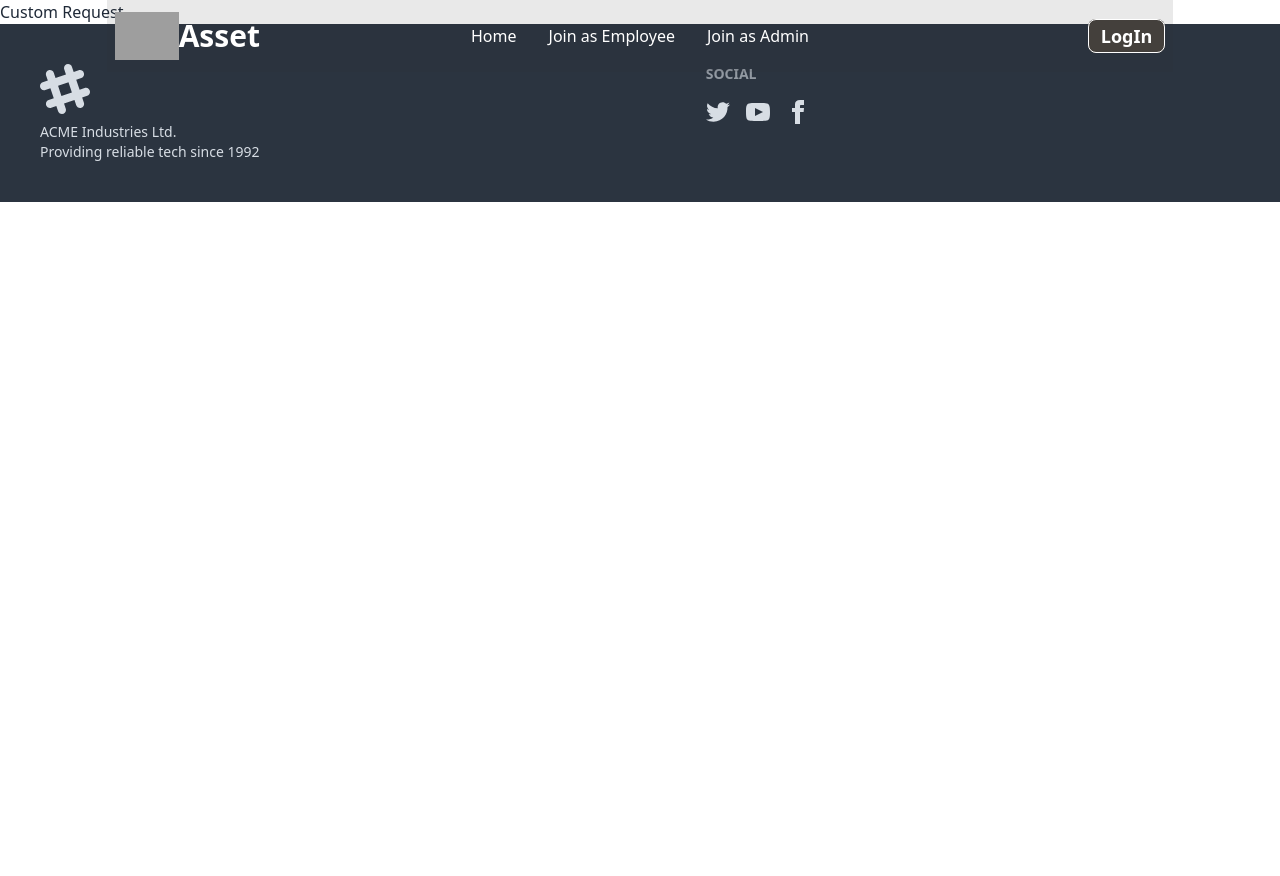
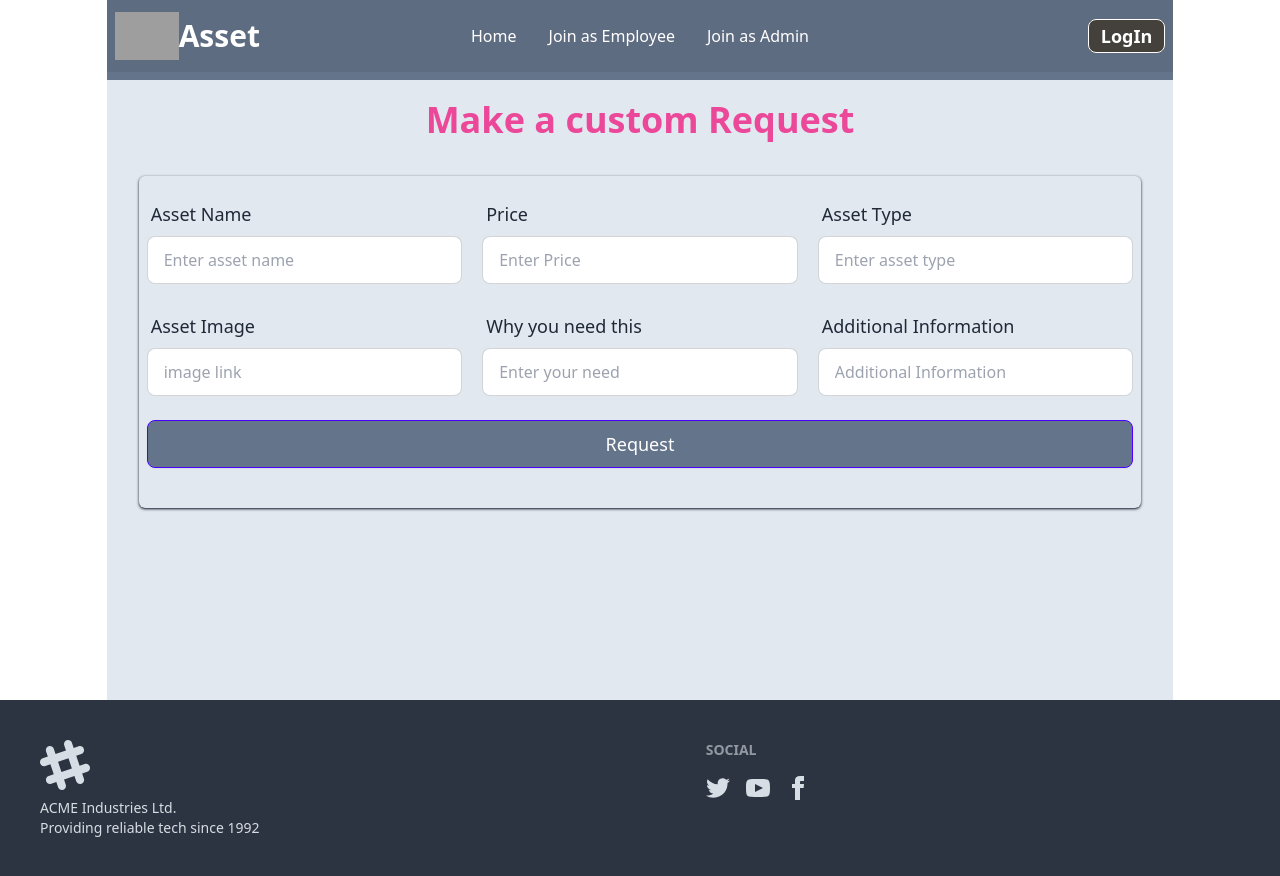
Before and after one commit to sajalbiswas1/asset-management-clint-a12, a React (Vite) app: page /customRequest in a window 1280 px wide. Before the commit the page ends 800 px from the top, so only its background shows below. Built offline with nearby package versions, Linux system fonts and the light colour scheme; no server answers; grey boxes are pictures that could not be loaded.

Commit message:
employee make custom request & admin custom list added

```diff
--- a/src/Page/AdminPage/AddAsset/AddAsset.jsx
+++ b/src/Page/AdminPage/AddAsset/AddAsset.jsx
@@ -15,7 +15,7 @@ const AddAsset = () => {
         const productQuantity = form.productQuantity.value;
         const asset = { productName, productType, productQuantity: parseInt(productQuantity), adminEmail: user.email, postDate:date }
         console.log(asset)
-        axiosApi.post('/assets', asset)
+        axiosApi.post('/custom', asset)
             .then(res => {
                 console.log(res.data)
             })
--- a/src/Page/AdminPage/AssetList/AssetList.jsx
+++ b/src/Page/AdminPage/AssetList/AssetList.jsx
@@ -10,7 +10,7 @@ const AssetList = () => {
     const axiosApi = useAxios()
     const { data } = useQuery({
         enabled: !!user?.email,
-        queryKey: ['asset', user?.email],
+        queryKey: ['assets', user?.email],
         queryFn: async () => {
             const response = await axiosApi.get(`/assets?email${user?.email}`)
             return response.data;
@@ -43,7 +43,7 @@ const AssetList = () => {
                                     <th>{idx + 1}</th>
                                     <td>{list.productName}</td>
                                     <td>{list.productType}</td>
-                                    <td>{list.postDate.slice(0,10)}</td>
+                                    <td>{list.postDate}</td>
                                     <td><button className="btn">Update</button></td>
                                     <td><button className="btn">Delete </button></td>
                             </tr>)
--- a/src/Page/AdminPage/CustomRequestList/CustomRequestList.jsx
+++ b/src/Page/AdminPage/CustomRequestList/CustomRequestList.jsx
@@ -1,8 +1,63 @@
+import { useQuery } from "@tanstack/react-query";
+import useAxios from "../../../Component/Hooks/useAxios";
+import { useContext } from "react";
+import { AuthContext } from "../../../Provider/AuthProvider";
 
 const CustomRequestList = () => {
+    const { user } = useContext(AuthContext);
+
+    const axiosApi = useAxios()
+    const { data } = useQuery({
+        enabled: !!user?.email,
+        queryKey: ['custom', user?.email],
+        queryFn: async () => {
+            const response = await axiosApi.get(`/custom`)
+            return response.data;
+        }
+    });
+    console.log(data)
     return (
-        <div>
-            <h2>Custom Request list for Admin</h2>
+        <div className="lg:w-10/12 md:w-10/12 m-auto mb-20 min-h-screen">
+            <div className="h-20 bg-slate-500">
+                {/* navbar bg */}
+            </div>
+            <div className="overflow-x-auto">
+                <table className="table">
+                    {/* head */}
+                    <thead>
+                        <tr className="text-center">
+                            <th>Serial</th>
+                            <th>Asset Name</th>
+                            <th>Price</th>
+                            <th>Asset Type</th>
+                            <th>Image</th>
+                            <th>Why you need this</th>
+                            <th>Additional information</th>
+                            <th>Approve Button</th>
+                            <th>Reject Button</th>
+                        </tr>
+                    </thead>
+                    <tbody>
+                        {/* row 1 */}
+                        {
+                            data?.map((list, idx)=> <tr className="text-center" key={list._id}>
+
+                                    <th>{idx + 1}</th>
+                                    <td>{list.assetName}</td>
+                                    <td>{list.price}</td>
+                                    <td>{list.assetType}</td>
+                                    <td><img className="h-20" src={list.assetImage} alt="" /></td>
+                                    <td>{list.whyNeed}</td>
+                                    <td className="w-52">{list.additionalInformation}</td>
+                                    <td><button className="btn">Approve</button></td>
+                                    <td><button className="btn">Rejects</button></td>
+                            </tr>)
+                        }
+
+
+                    </tbody>
+                </table>
+            </div>
         </div>
     );
 };
--- a/src/Page/EmployeePage/CustomRequest/CustomRequest.jsx
+++ b/src/Page/EmployeePage/CustomRequest/CustomRequest.jsx
@@ -1,9 +1,91 @@
+import { useContext } from "react";
+import { AuthContext } from "../../../Provider/AuthProvider";
+import useAxios from "../../../Component/Hooks/useAxios";
+import Swal from "sweetalert2";
 
 const CustomRequest = () => {
+    const { user } = useContext(AuthContext)
+    const axiosApi = useAxios();
+    const date = new Date();
+
+    const handleSubmit = e => {
+        e.preventDefault();
+        const form = e.target;
+        const assetName = form.assetName.value;
+        const price = form.price.value;
+        const assetType = form.assetType.value;
+        const assetImage = form.assetImage.value;
+        const whyNeed = form.whyNeed.value;
+        const additionalInformation = form.additionalInformation.value;
+        const asset = { assetName, price:parseInt(price),assetType, employeeEmail: user.email, requestDate:date,assetImage,whyNeed,additionalInformation,request:'pending',requestType:'custom' }
+        console.log(asset)
+        axiosApi.post('/custom', asset)
+            .then(res => {
+                console.log(res.data)
+                Swal.fire({
+                    title: "Successfully added",
+
+                    icon: "success"
+                  });
+            })
+            e.target.reset()
+
+    }
     return (
-        <div>
-            <h3>Custom Request</h3>
+        <div className="lg:w-10/12 md:w-10/12 m-auto bg-slate-200 pb-40">
+        <div className="h-20 bg-slate-500">
+            {/* navbar bg */}
         </div>
+        <h3 className="md:text-4xl text-2xl text-center font-bold mb-1 mt-5"><span className="text-pink-500">Make a custom Request</span></h3>
+
+        <form onSubmit={handleSubmit} className="card-body ">
+            <div className="shadow-current shadow px-2 rounded-md pb-10 pt-4">
+                <div className="grid md:grid-cols-3 gap-5 w-full">
+                    <div className="form-control">
+                        <label className="label">
+                            <span className="label-text text-lg font-medium">Asset Name</span>
+                        </label>
+                        <input type="text" placeholder="Enter asset name" name="assetName" className="input input-bordered w-full" required />
+                    </div>
+                    <div className="form-control">
+                        <label className="label">
+                            <span className="label-text text-lg font-medium">Price</span>
+                        </label>
+                        <input type="text" placeholder="Enter Price" name="price" className="input input-bordered w-full" required />
+                    </div>
+                    <div className="form-control">
+                        <label className="label">
+                            <span className="label-text text-lg font-medium">Asset Type</span>
+                        </label>
+                        <input type="text" placeholder="Enter asset type" name="assetType" className="input input-bordered w-full" required />
+
+                    </div>
+                    <div className="form-control">
+                        <label className="label">
+                            <span className="label-text text-lg font-medium">Asset Image</span>
+                        </label>
+                        <input type="text" placeholder="image link" name="assetImage" className="input input-bordered w-full" required />
+                    </div>
+                    <div className="form-control">
+                        <label className="label">
+                            <span className="label-text text-lg font-medium">Why you need this</span>
+                        </label>
+                        <input type="text" placeholder="Enter your need" name="whyNeed" className="input input-bordered w-full" required />
+                    </div>
+                    <div className="form-control">
+                        <label className="label">
+                            <span className="label-text text-lg font-medium">Additional Information</span>
+                        </label>
+                        <input type="text" placeholder="Additional Information" name="additionalInformation" className="input input-bordered w-full" required />
+
+                    </div>
+                </div>
+                <div className="form-control mt-6">
+                    <button className="btn text-lg font-medium btn-primary bg-slate-500 text-white">Request</button>
+                </div>
+            </div>
+        </form>
+    </div>
     );
 };
 
--- a/src/Page/Shared/NavBar/NavBar.jsx
+++ b/src/Page/Shared/NavBar/NavBar.jsx
@@ -122,7 +122,7 @@ const NavBar = () => {
                         backgroundColor: isActive ? 'white' : '',
                         textDecoration: isActive ? "underline" : '',
                     };
-                }}>Request Asset</NavLink></li> : ''
+                }}>Request for an Asset</NavLink></li> : ''
             }</>
 
         }
--- a/src/Page/Shared/SignUp/SignUp.jsx
+++ b/src/Page/Shared/SignUp/SignUp.jsx
@@ -10,6 +10,7 @@ import { AuthContext } from "../../../Provider/AuthProvider";
 //date picker
 import DatePicker from "react-datepicker";
 import "react-datepicker/dist/react-datepicker.css";
+
 import useAxios from "../../../Component/Hooks/useAxios";
 import { Helmet } from "react-helmet-async";
 
```
